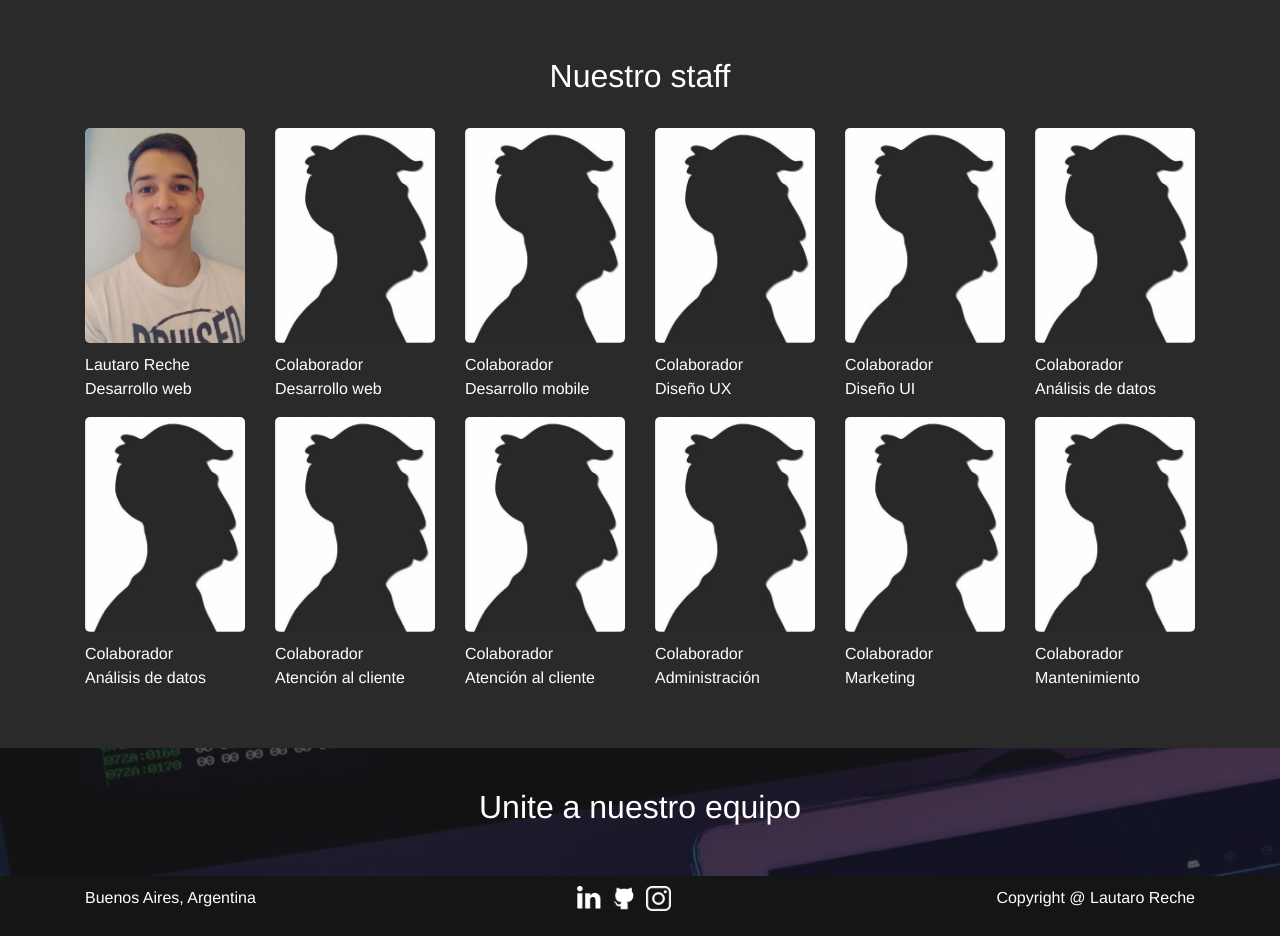
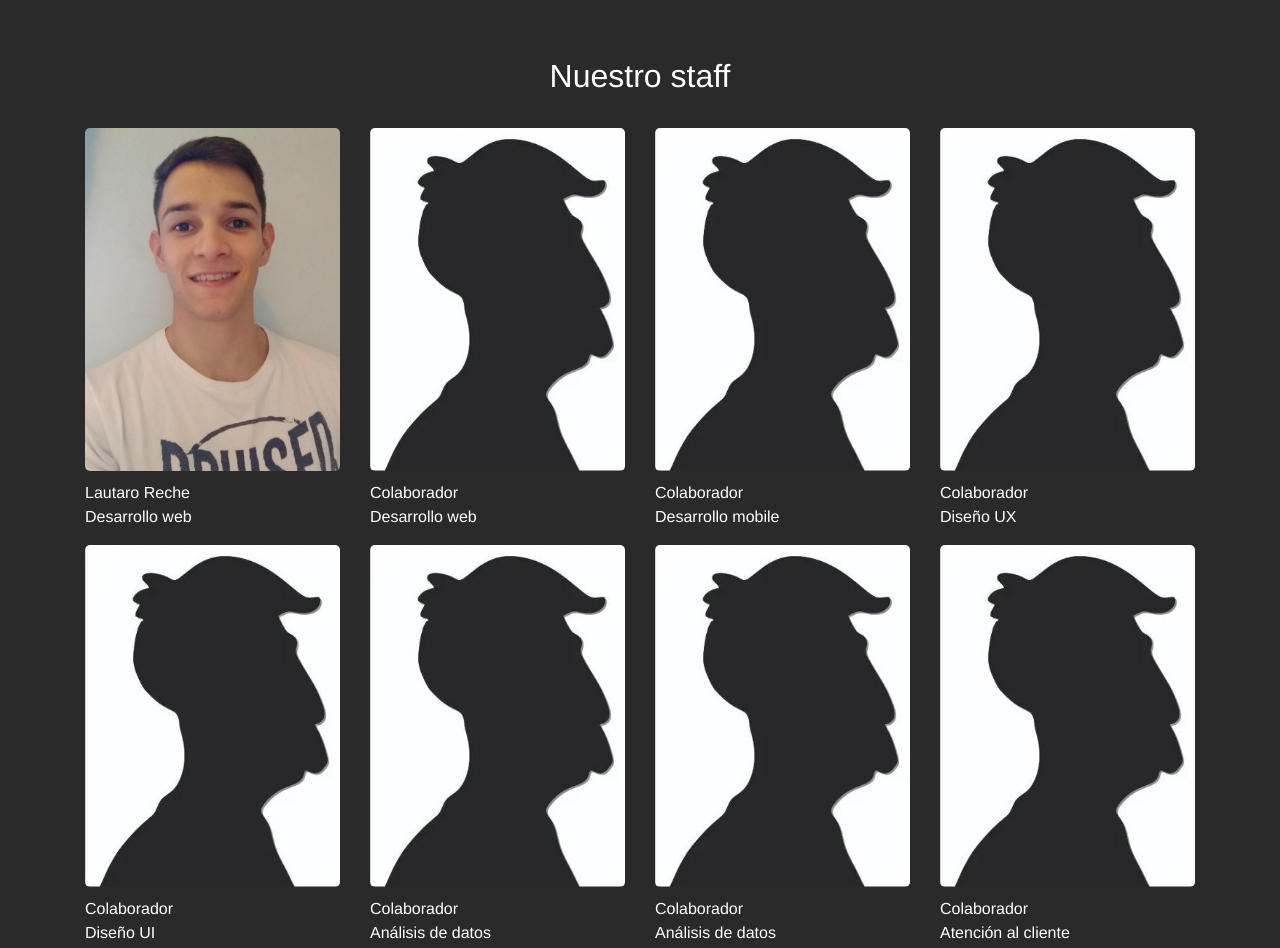
Before and after one commit to lautaroreche/Elernine, a plain HTML site: page nosotros.html in a window 1280 px wide. Shown: the part 700-1648 px from the top of the page. Drawn offline with nearby package versions, Linux system fonts and the light colour scheme.

Commit message:
Se realizan cambios en detalles para la presentacion del proyecto final de Coderhouse

```diff
--- a/css/main.scss
+++ b/css/main.scss
@@ -37,6 +37,7 @@
     text-align: center;
     .tituloPrimeraSeccion{
         color: white;
+        margin-bottom: 1rem;
     }
 }
 
@@ -116,6 +117,9 @@
     .tituloTerceraSeccion{
         color: white;
     }
+    .botonFormulario{
+        max-width: 50%;
+    }
 }
 
 /*Footer*/
--- a/nosotros.html
+++ b/nosotros.html
@@ -61,84 +61,84 @@
             </div>
             <div class="container">
                 <div class="row mb-3">
-                    <div class="col-lg-2 col-md-4 col-sm-6">
+                    <div class="col-lg-3 col-md-4 col-sm-6">
                         <a href="https://www.linkedin.com/in/lautaroreche/" target="_blank" class="hipervinculoRedes">
                             <img src="./imagenes/lautaroReche.jpg" class="imagenStaff" alt="Staff Elernine">
                             <p class="nombreStaff">Lautaro Reche</p>
                             <p class="posicionStaff">Desarrollo web</p>
                         </a>
                     </div>
-                    <div class="col-lg-2 col-md-4 col-sm-6">
+                    <div class="col-lg-3 col-md-4 col-sm-6">
                         <a href="https://www.linkedin.com/" target="_blank" class="hipervinculoRedes">
                             <img src="./imagenes/imagenStaff.jpeg" class="imagenStaff" alt="Staff Elernine">
                             <p class="nombreStaff">Colaborador</p>
                             <p class="posicionStaff">Desarrollo web</p>
                         </a>
                     </div>
-                    <div class="col-lg-2 col-md-4 col-sm-6">
+                    <div class="col-lg-3 col-md-4 col-sm-6">
                         <a href="https://www.linkedin.com/" target="_blank" class="hipervinculoRedes">
                             <img src="./imagenes/imagenStaff.jpeg" class="imagenStaff" alt="Staff Elernine">
                             <p class="nombreStaff">Colaborador</p>
                             <p class="posicionStaff">Desarrollo mobile</p>
                         </a>
                     </div>
-                    <div class="col-lg-2 col-md-4 col-sm-6">
+                    <div class="col-lg-3 col-md-4 col-sm-6">
                         <a href="https://www.linkedin.com/" target="_blank" class="hipervinculoRedes">
                             <img src="./imagenes/imagenStaff.jpeg" class="imagenStaff" alt="Staff Elernine">
                             <p class="nombreStaff">Colaborador</p>
                             <p class="posicionStaff">Diseño UX</p>
                         </a>
                     </div>
-                    <div class="col-lg-2 col-md-4 col-sm-6">
+                    <div class="col-lg-3 col-md-4 col-sm-6">
                         <a href="https://www.linkedin.com/" target="_blank" class="hipervinculoRedes">
                             <img src="./imagenes/imagenStaff.jpeg" class="imagenStaff" alt="Staff Elernine">
                             <p class="nombreStaff">Colaborador</p>
                             <p class="posicionStaff">Diseño UI</p>
                         </a>
                     </div>
-                    <div class="col-lg-2 col-md-4 col-sm-6">
+                    <div class="col-lg-3 col-md-4 col-sm-6">
                         <a href="https://www.linkedin.com/" target="_blank" class="hipervinculoRedes">
                             <img src="./imagenes/imagenStaff.jpeg" class="imagenStaff" alt="Staff Elernine">
                             <p class="nombreStaff">Colaborador</p>
                             <p class="posicionStaff">Análisis de datos</p>
                         </a>
                     </div>
-                    <div class="col-lg-2 col-md-4 col-sm-6">
+                    <div class="col-lg-3 col-md-4 col-sm-6">
                         <a href="https://www.linkedin.com/" target="_blank" class="hipervinculoRedes">
                             <img src="./imagenes/imagenStaff.jpeg" class="imagenStaff" alt="Staff Elernine">
                             <p class="nombreStaff">Colaborador</p>
                             <p class="posicionStaff">Análisis de datos</p>
                         </a>
                     </div>
-                    <div class="col-lg-2 col-md-4 col-sm-6">
+                    <div class="col-lg-3 col-md-4 col-sm-6">
                         <a href="https://www.linkedin.com/" class="hipervinculoRedes">
                             <img src="./imagenes/imagenStaff.jpeg" class="imagenStaff" alt="Staff Elernine">
                             <p class="nombreStaff">Colaborador</p>
                             <p class="posicionStaff">Atención al cliente</p>
                         </a>
                     </div>
-                    <div class="col-lg-2 col-md-4 col-sm-6">
+                    <div class="col-lg-3 col-md-4 col-sm-6">
                         <a href="https://www.linkedin.com/" target="_blank" class="hipervinculoRedes">
                             <img src="./imagenes/imagenStaff.jpeg" class="imagenStaff" alt="Staff Elernine">
                             <p class="nombreStaff">Colaborador</p>
                             <p class="posicionStaff">Atención al cliente</p>
                         </a>
                     </div>
-                    <div class="col-lg-2 col-md-4 col-sm-6">
+                    <div class="col-lg-3 col-md-4 col-sm-6">
                         <a href="https://www.linkedin.com/" target="_blank" class="hipervinculoRedes">
                             <img src="./imagenes/imagenStaff.jpeg" class="imagenStaff" alt="Staff Elernine">
                             <p class="nombreStaff">Colaborador</p>
                             <p class="posicionStaff">Administración</p>
                         </a>
                     </div>
-                    <div class="col-lg-2 col-md-4 col-sm-6">
+                    <div class="col-lg-3 col-md-4 col-sm-6">
                         <a href="https://www.linkedin.com/" target="_blank" class="hipervinculoRedes">
                             <img src="./imagenes/imagenStaff.jpeg" class="imagenStaff" alt="Staff Elernine">
                             <p class="nombreStaff">Colaborador</p>
                             <p class="posicionStaff">Marketing</p>
                         </a>
                     </div>
-                    <div class="col-lg-2 col-md-4 col-sm-6">
+                    <div class="col-lg-3 col-md-4 col-sm-6">
                         <a href="https://www.linkedin.com/" target="_blank" class="hipervinculoRedes">
                             <img src="./imagenes/imagenStaff.jpeg" class="imagenStaff" alt="Staff Elernine">
                             <p class="nombreStaff">Colaborador</p>
```
Also changed, not shown: contactanos.html (+2 -2 lines), css/main.css, 1 other file.
